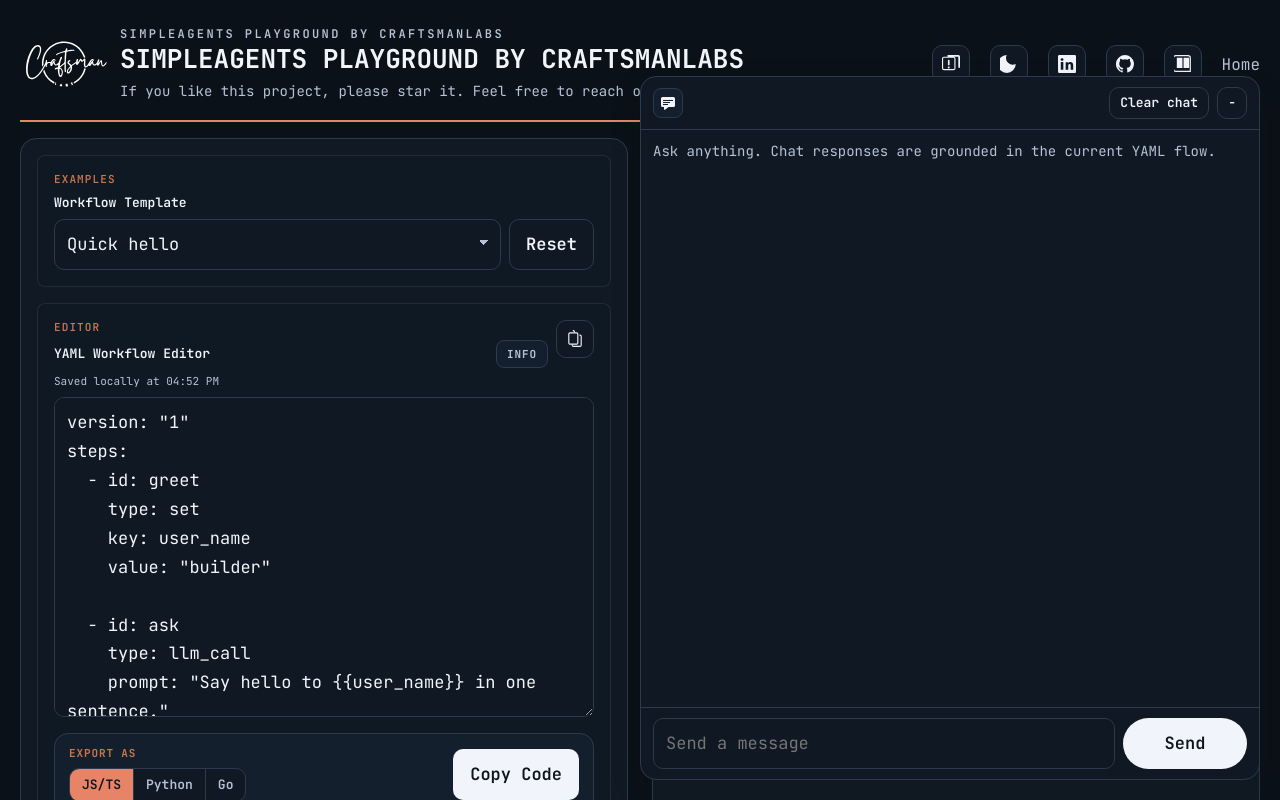
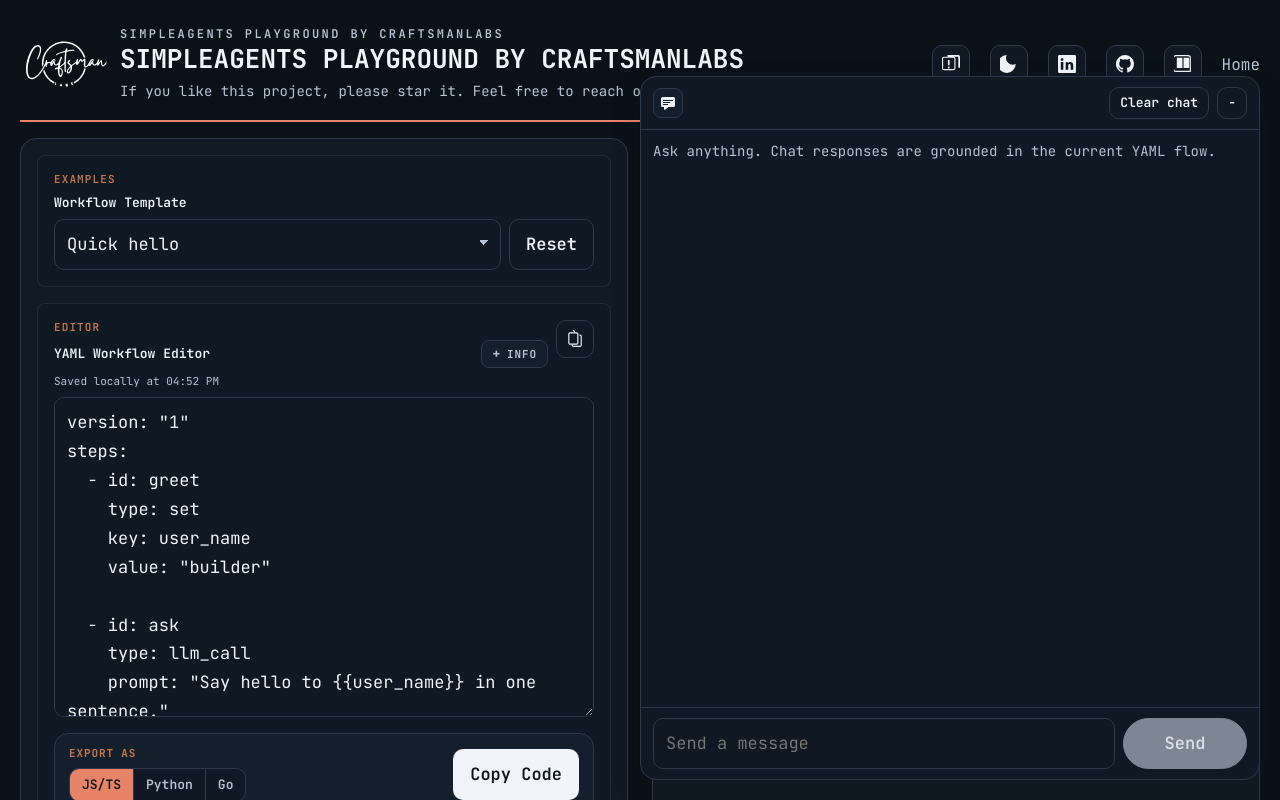
Before and after one commit to CraftsMan-Labs/YamSLAM-SimpleAgentsPlayGround, a Next.js app: page /playground in a window 1280 px wide. Shown: the top 800 px of the page. Built offline with nearby package versions, Linux system fonts and the light colour scheme.

Commit message:
fix(playground): keep info help stable and clarify disabled send state

```diff
--- a/src/app/globals.css
+++ b/src/app/globals.css
@@ -220,6 +220,18 @@
 .btn-primary:hover {
   background: var(--primary-hover-accent);
   color: var(--primary-hover-light);
+}
+
+.btn-primary:disabled {
+  background: #7d8692;
+  color: #d9dee5;
+  border-color: #7d8692;
+  cursor: not-allowed;
+}
+
+.btn-primary:disabled:hover {
+  background: #7d8692;
+  color: #d9dee5;
 }
 
 .btn-primary:focus-visible,
@@ -580,12 +592,16 @@
 }
 
 .panel-info {
+  position: relative;
   border: 1px solid var(--dark-ink);
   border-radius: 8px;
   background: var(--panel-muted);
 }
 
 .panel-info > summary {
+  display: inline-flex;
+  align-items: center;
+  gap: 6px;
   cursor: pointer;
   list-style: none;
   font-size: 11px;
@@ -600,10 +616,33 @@
   display: none;
 }
 
+.panel-info > summary::before {
+  content: "+";
+  font-size: 13px;
+  line-height: 1;
+}
+
+.panel-info[open] > summary::before {
+  content: "-";
+}
+
 .panel-info-content {
+  display: none;
+  position: absolute;
+  top: calc(100% + 8px);
+  right: 0;
+  z-index: 40;
+  width: min(360px, 82vw);
+  gap: 8px;
+  padding: 10px;
+  border: 1px solid var(--dark-ink);
+  border-radius: 10px;
+  background: var(--panel-bg);
+  box-shadow: 0 14px 30px rgba(15, 17, 20, 0.22);
+}
+
+.panel-info[open] .panel-info-content {
   display: grid;
-  gap: 8px;
-  padding: 0 10px 10px;
 }
 
 .editor-status-inline {
```
